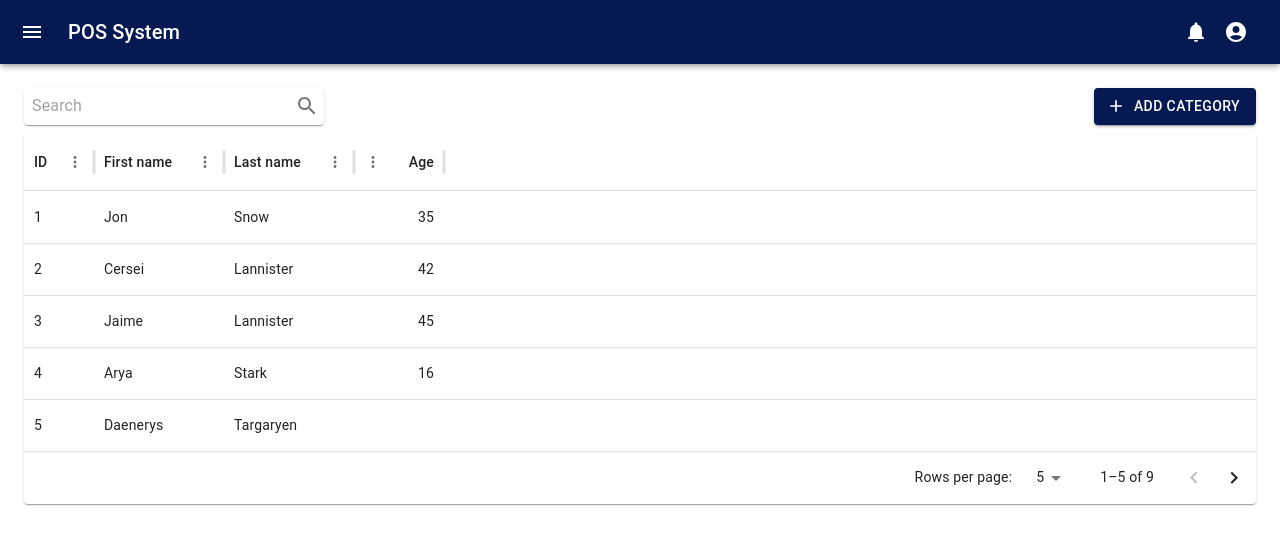
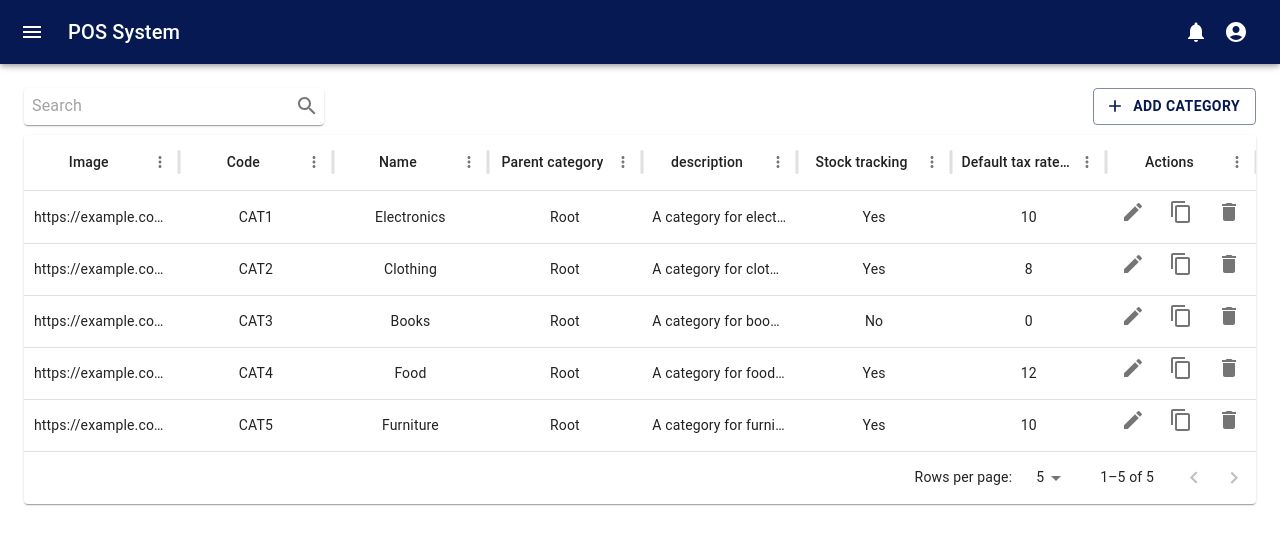
Before and after one commit to haroonbajwa/point-of-sale, a React (Vite) app in the folder frontend/: page /inventory/categories in a window 1280 px wide. Shown: the top 544 px of the page. Built offline with nearby package versions, Linux system fonts and the light colour scheme.

Commit message:
dynamic DataTable columns and data

```diff
--- a/frontend/src/components/DataTable/DataTable.tsx
+++ b/frontend/src/components/DataTable/DataTable.tsx
@@ -1,37 +1,21 @@
 import { useState } from "react";
-import { DataGrid, GridColDef, GridSearchIcon } from "@mui/x-data-grid";
+import {
+  DataGrid,
+  GridColDef,
+  GridRenderCellParams,
+  GridSearchIcon,
+  GridValidRowModel,
+} from "@mui/x-data-grid";
 import { Box, Button, IconButton, InputBase } from "@mui/material";
 import Paper from "@mui/material/Paper";
-import { Add } from "@mui/icons-material";
+import { Add, ContentCopy, Delete, Edit } from "@mui/icons-material";
 import ModalComponent from "../Modal/Modal";
-
-const columns: GridColDef[] = [
-  { field: "id", headerName: "ID", width: 70 },
-  { field: "firstName", headerName: "First name", width: 130 },
-  { field: "lastName", headerName: "Last name", width: 130 },
-  {
-    field: "age",
-    headerName: "Age",
-    type: "number",
-    width: 90,
-  },
-];
-
-const rows = [
-  { id: 1, lastName: "Snow", firstName: "Jon", age: 35 },
-  { id: 2, lastName: "Lannister", firstName: "Cersei", age: 42 },
-  { id: 3, lastName: "Lannister", firstName: "Jaime", age: 45 },
-  { id: 4, lastName: "Stark", firstName: "Arya", age: 16 },
-  { id: 5, lastName: "Targaryen", firstName: "Daenerys", age: null },
-  { id: 6, lastName: "Melisandre", firstName: null, age: 150 },
-  { id: 7, lastName: "Clifford", firstName: "Ferrara", age: 44 },
-  { id: 8, lastName: "Frances", firstName: "Rossini", age: 36 },
-  { id: 9, lastName: "Roxie", firstName: "Harvey", age: 65 },
-];
 
 const paginationModel = { page: 0, pageSize: 5 };
 
 interface DataTable {
+  columns: GridColDef[];
+  data: GridValidRowModel[];
   title: string;
   addModalBody: React.ReactNode;
   handleAddSubmit: () => void;
@@ -39,12 +23,56 @@ interface DataTable {
 }
 
 const DataTable: React.FC<DataTable> = ({
+  columns,
+  data,
   title,
   addModalBody,
   handleAddSubmit,
   addModalWidth,
 }) => {
   const [open, setOpen] = useState(false);
+
+  // Add actions column dynamically
+  const tableColumns: GridColDef[] = [
+    ...(columns.map((col) => ({
+      ...col,
+      flex: 1,
+      headerAlign: "center",
+      align: "center",
+    })) as GridColDef[]),
+    {
+      field: "actions",
+      headerName: "Actions",
+      width: 150,
+      sortable: false,
+      headerAlign: "center",
+      renderCell: (params: GridRenderCellParams) => (
+        <Box gap={1} display="flex" justifyContent="center">
+          <IconButton
+            aria-label="edit"
+            onClick={() => console.log(params, "handle edit")}
+          >
+            <Edit />
+          </IconButton>
+
+          <IconButton
+            aria-label="clone"
+            onClick={() => console.log("handle clone")}
+          >
+            <ContentCopy />
+          </IconButton>
+
+          <IconButton
+            aria-label="delete"
+            onClick={() => console.log("handle delete")}
+          >
+            <Delete />
+          </IconButton>
+        </Box>
+      ),
+    },
+  ];
+
   return (
     <>
       <Box
@@ -73,7 +101,14 @@ const DataTable: React.FC<DataTable> = ({
         </Paper>
 
         <Button
-          variant="contained"
+          variant="outlined"
+          sx={{
+            fontWeight: "bold",
+            ":hover": {
+              backgroundColor: "primary.main",
+              color: "primary.contrastText",
+            },
+          }}
           startIcon={<Add />}
           onClick={() => setOpen(true)}
         >
@@ -82,8 +117,8 @@ const DataTable: React.FC<DataTable> = ({
       </Box>
       <Paper>
         <DataGrid
-          rows={rows}
-          columns={columns}
+          columns={tableColumns}
+          rows={data}
           initialState={{ pagination: { paginationModel } }}
           pageSizeOptions={[5, 10]}
           hideFooterSelectedRowCount
--- a/frontend/src/views/inventory/categories/CategoriesTable.tsx
+++ b/frontend/src/views/inventory/categories/CategoriesTable.tsx
@@ -16,6 +16,7 @@ import {
 } from "@mui/material";
 import { FileUpload } from "@mui/icons-material";
 import DataTable from "../../../components/DataTable/DataTable";
+import { GridColDef } from "@mui/x-data-grid";
 
 // example data
 const parentCategories = ["Food", "Drinks", "Snacks"];
@@ -52,6 +53,68 @@ const CategoriesTable = () => {
   const handleSubmit = () => {
     console.log("Submitted Data modal...", formValues);
   };
+
+  const columns: GridColDef[] = [
+    { field: "categoryImage", headerName: "Image", width: 130 },
+    { field: "categoryCode", headerName: "Code", width: 70 },
+    { field: "categoryName", headerName: "Name", width: 130 },
+    { field: "parentCategory", headerName: "Parent category", width: 130 },
+    { field: "description", headerName: "description", width: 130 },
+    { field: "stockTracking", headerName: "Stock tracking", width: 130 },
+    { field: "defaultTaxRate", headerName: "Default tax rate (%)", width: 130 },
+  ];
+  const data = [
+    {
+      id: 1,
+      categoryImage: "https://example.com/image1.jpg",
+      categoryCode: "CAT1",
+      categoryName: "Electronics",
+      parentCategory: "Root",
+      description: "A category for electronic devices.",
+      stockTracking: "Yes",
+      defaultTaxRate: 10,
+    },
+    {
+      id: 2,
+      categoryImage: "https://example.com/image2.jpg",
+      categoryCode: "CAT2",
+      categoryName: "Clothing",
+      parentCategory: "Root",
+      description: "A category for clothing items.",
+      stockTracking: "Yes",
+      defaultTaxRate: 8,
+    },
+    {
+      id: 3,
+      categoryImage: "https://example.com/image3.jpg",
+      categoryCode: "CAT3",
+      categoryName: "Books",
+      parentCategory: "Root",
+      description: "A category for books.",
+      stockTracking: "No",
+      defaultTaxRate: 0,
+    },
+    {
+      id: 4,
+      categoryImage: "https://example.com/image4.jpg",
+      categoryCode: "CAT4",
+      categoryName: "Food",
+      parentCategory: "Root",
+      description: "A category for food items.",
+      stockTracking: "Yes",
+      defaultTaxRate: 12,
+    },
+    {
+      id: 5,
+      categoryImage: "https://example.com/image5.jpg",
+      categoryCode: "CAT5",
+      categoryName: "Furniture",
+      parentCategory: "Root",
+      description: "A category for furniture items.",
+      stockTracking: "Yes",
+      defaultTaxRate: 10,
+    },
+  ];
 
   const formElement = () => (
     <Box component="form">
@@ -152,6 +215,8 @@ const CategoriesTable = () => {
 
   return (
     <DataTable
+      columns={columns}
+      data={data}
       title="category"
       addModalBody={formElement()}
       handleAddSubmit={handleSubmit}
--- a/frontend/src/views/inventory/products/ProductsTable.tsx
+++ b/frontend/src/views/inventory/products/ProductsTable.tsx
@@ -16,6 +16,7 @@ import {
 } from "@mui/material";
 import { FileUpload } from "@mui/icons-material";
 import DataTable from "../../../components/DataTable/DataTable";
+import { GridColDef } from "@mui/x-data-grid";
 
 // Example product categories
 const productCategories = [
@@ -58,6 +59,63 @@ const ProductsTable = () => {
   const handleSubmit = () => {
     console.log("Submitted Product Data:", formValues);
   };
+
+  const columns: GridColDef[] = [
+    { field: "categoryImage", headerName: "Image", width: 130 },
+    { field: "categoryCode", headerName: "Code", width: 70 },
+    { field: "categoryName", headerName: "Name", width: 130 },
+    { field: "parentCategory", headerName: "Parent category", width: 130 },
+    { field: "description", headerName: "description", width: 130 },
+    { field: "stockTracking", headerName: "Stock tracking", width: 130 },
+    { field: "defaultTaxRate", headerName: "Default tax rate (%)", width: 130 },
+  ];
+  const data = [
+    {
+      categoryImage: "https://example.com/image1.jpg",
+      categoryCode: "CAT1",
+      categoryName: "Electronics",
+      parentCategory: "Root",
+      description: "A category for electronic devices.",
+      stockTracking: "Yes",
+      defaultTaxRate: 10,
+    },
+    {
+      categoryImage: "https://example.com/image2.jpg",
+      categoryCode: "CAT2",
+      categoryName: "Clothing",
+      parentCategory: "Root",
+      description: "A category for clothing items.",
+      stockTracking: "Yes",
+      defaultTaxRate: 8,
+    },
+    {
+      categoryImage: "https://example.com/image3.jpg",
+      categoryCode: "CAT3",
+      categoryName: "Books",
+      parentCategory: "Root",
+      description: "A category for books.",
+      stockTracking: "No",
+      defaultTaxRate: 0,
+    },
+    {
+      categoryImage: "https://example.com/image4.jpg",
+      categoryCode: "CAT4",
+      categoryName: "Food",
+      parentCategory: "Root",
+      description: "A category for food items.",
+      stockTracking: "Yes",
+      defaultTaxRate: 12,
+    },
+    {
+      categoryImage: "https://example.com/image5.jpg",
+      categoryCode: "CAT5",
+      categoryName: "Furniture",
+      parentCategory: "Root",
+      description: "A category for furniture items.",
+      stockTracking: "Yes",
+      defaultTaxRate: 10,
+    },
+  ];
 
   const formElement = () => (
     <Box component="form">
@@ -169,6 +227,8 @@ const ProductsTable = () => {
 
   return (
     <DataTable
+      columns={columns}
+      data={data}
       title="product"
       addModalBody={formElement()}
       handleAddSubmit={handleSubmit}
```
Also changed, not shown: frontend/src/App.css (deleted, +0 -42 lines), frontend/src/index.css (+1 -61 lines).
